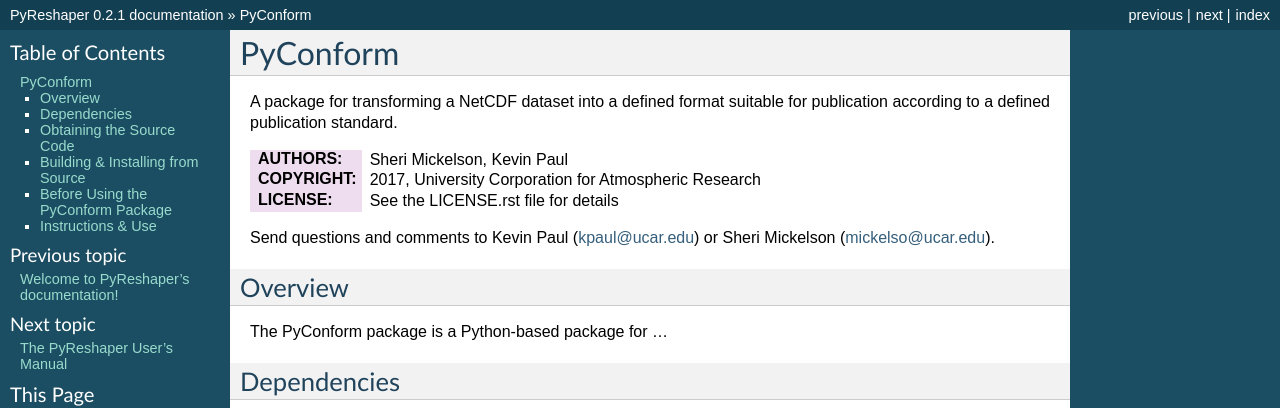
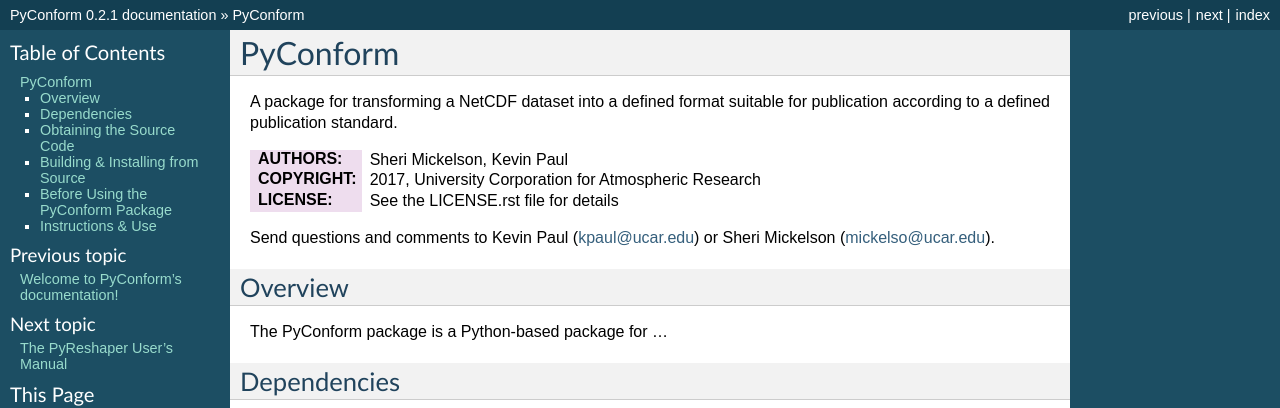
Before and after one commit to NCAR/PyConform, a Sphinx documentation site: the page built from docs/source/readme.rst, in a window 1280 px wide. Shown: the top 408 px of the page. Built offline with Sphinx 7.4.7, drawn with Linux system fonts in a browser that asks for light colours; pages that are not in the unit, such as notebooks, are missing from menus; some of the changed text lies outside the part shown.

Commit message:
Updating starting documentation

```diff
--- a/docs/source/conf.py
+++ b/docs/source/conf.py
@@ -1,6 +1,6 @@
 # -*- coding: utf-8 -*-
 #
-# PyReshaper documentation build configuration file, created by
+# PyConform documentation build configuration file, created by
 # sphinx-quickstart on Tue Mar 31 12:13:52 2015.
 #
 # This file is execfile()d with the current directory set to its
@@ -16,8 +16,8 @@
 import os
 import shlex
 
-# Read the PyReshaper version info
-exec(open('../../source/pyreshaper/version.py').read())
+# Read the PyConform version info
+exec(open('../../source/pyconform/version.py').read())
 
 # If extensions (or modules to document with autodoc) are in another directory,
 # add these directories to sys.path here. If the directory is relative to the
@@ -53,7 +53,7 @@
 master_doc = 'index'
 
 # General information about the project.
-project = u'PyReshaper'
+project = u'PyConform'
 copyright = u'2015, University Corporation for Atmospheric Resaerch'
 author = u'John Dennis, Sheri Mickelson, Kevin Paul, Haiying Xu'
 
@@ -62,7 +62,7 @@
 # built documents.
 #
 # The short X.Y version.
-version = '0.9'
+version = '.'.join(__version__.split('.')[:2])
 # The full version, including alpha/beta/rc tags.
 release = __version__
 
@@ -207,7 +207,7 @@
 # html_search_scorer = 'scorer.js'
 
 # Output file base name for HTML help builder.
-htmlhelp_basename = 'PyReshaperdoc'
+htmlhelp_basename = 'PyConformDoc'
 
 # -- Options for LaTeX output ---------------------------------------------
 
@@ -229,8 +229,8 @@
 # (source start file, target name, title,
 #  author, documentclass [howto, manual, or own class]).
 latex_documents = [
-    (master_doc, 'PyReshaper.tex', u'PyReshaper Documentation',
-     u'John Dennis, Sheri Mickelson, Kevin Paul, Haiying Xu', 'manual'),
+    (master_doc, 'PyConform.tex', u'PyConform Documentation',
+     u'Sheri Mickelson, Kevin Paul', 'manual'),
 ]
 
 # The name of an image file (relative to this directory) to place at the top of
@@ -259,7 +259,7 @@
 # One entry per manual page. List of tuples
 # (source start file, name, description, authors, manual section).
 man_pages = [
-    (master_doc, 'pyreshaper', u'PyReshaper Documentation',
+    (master_doc, 'pyconform', u'PyConform Documentation',
      [author], 1)
 ]
 
@@ -273,8 +273,8 @@
 # (source start file, target name, title, author,
 #  dir menu entry, description, category)
 texinfo_documents = [
-    (master_doc, 'PyReshaper', u'PyReshaper Documentation',
-     author, 'PyReshaper', 'One line description of project.',
+    (master_doc, 'PyConform', u'PyConform Documentation',
+     author, 'PyConform', 'A parallel Python tool for standardizing NetCDF time-series data',
      'Miscellaneous'),
 ]
 
--- a/docs/source/index.rst
+++ b/docs/source/index.rst
@@ -1,9 +1,9 @@
-.. PyReshaper documentation master file, created by
+.. PyConform documentation master file, created by
    sphinx-quickstart on Tue Mar 31 12:13:52 2015.
    You can adapt this file completely to your liking, but it should at least
    contain the root `toctree` directive.
 
-Welcome to PyReshaper's documentation!
+Welcome to PyConform's documentation!
 ======================================
 
 Contents:
@@ -13,7 +13,6 @@
 
    readme
    manual
-   pyreshaper
    changelog
    license
 
```
Also changed, not shown: 1 other file.
